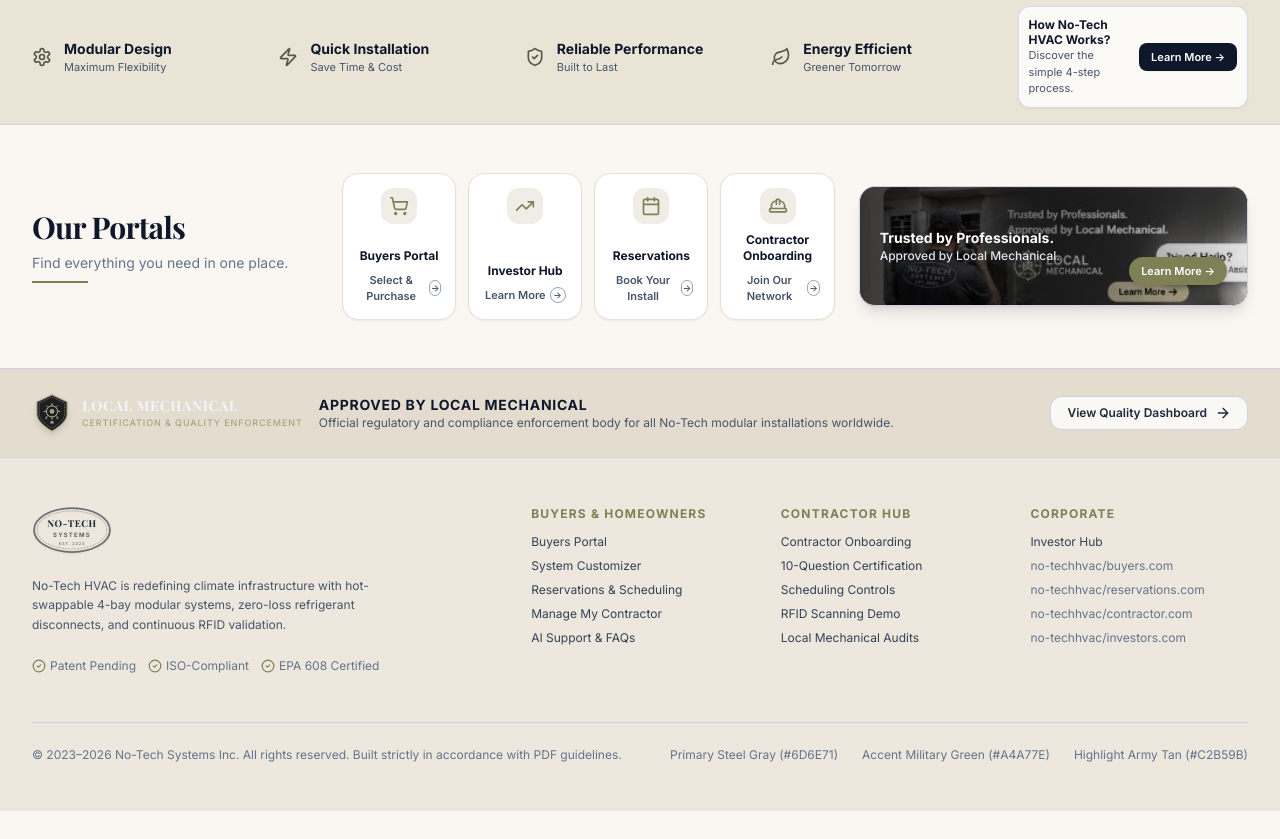
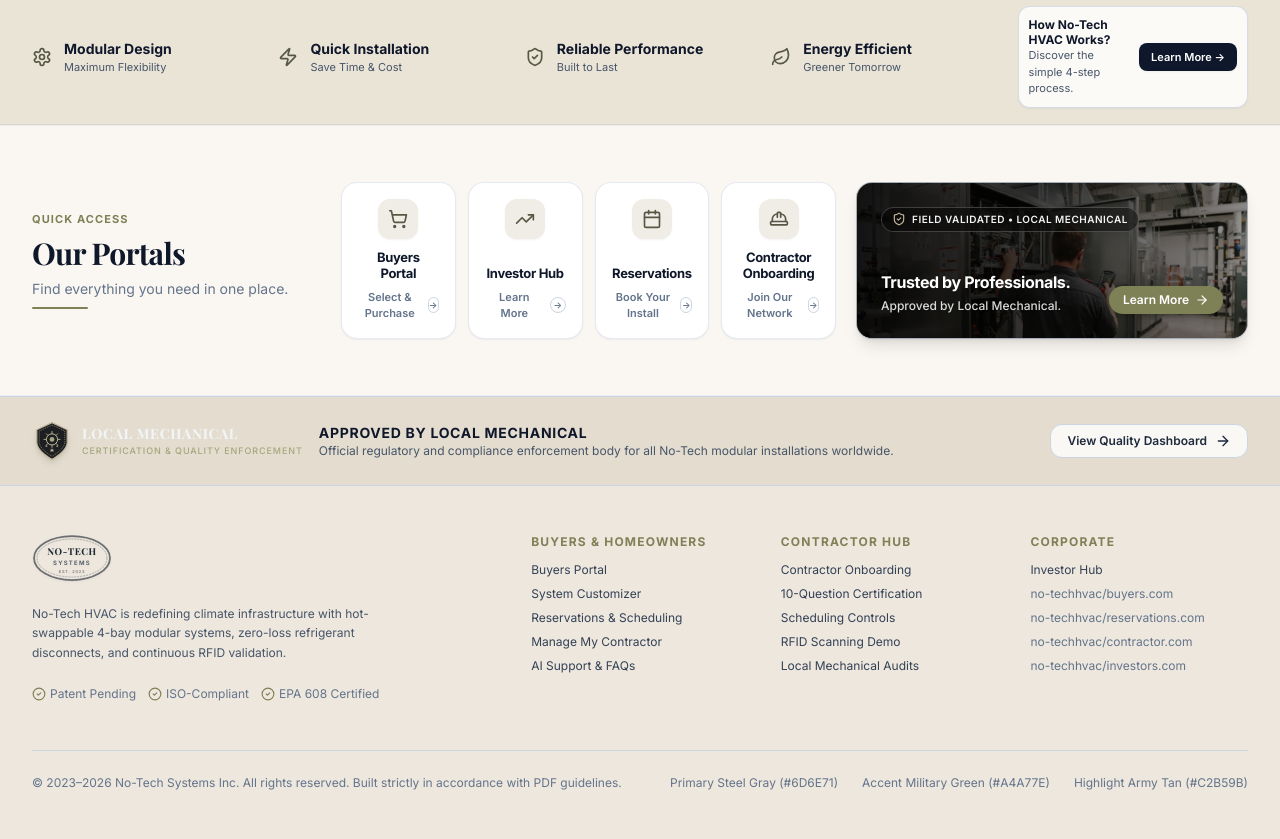
Before and after one commit to Chandan-rajbhar/HVAC-website, a React (Vite) app: page / in a window 1280 px wide. Shown: the part 1080-1919 px from the top of the page. Before the commit the page ends 1891 px from the top, so only its background shows below. Built offline with nearby package versions, Linux system fonts and the light colour scheme; a web font is replaced by a local one.

Commit message:
feat-update

```diff
--- a/src/pages/HomePage.jsx
+++ b/src/pages/HomePage.jsx
@@ -573,34 +573,34 @@ export default function HomePage() {
       </section>
 
       {/* ===================== OUR PORTALS & LOCAL MECHANICAL ===================== */}
-      {/* Light ivory/cream background with portals and technician card */}
-      <section className="bg-[#FAF7F2] dark:bg-[#121315] py-12 text-slate-900 dark:text-slate-100 transition-colors">
+      <section className="bg-[#FAF7F2] dark:bg-[#121315] py-12 sm:py-14 text-slate-900 dark:text-slate-100 transition-colors border-y border-slate-200/60 dark:border-white/5">
         <div className="max-w-[1480px] mx-auto px-4 sm:px-6 lg:px-8">
-          <div className="grid grid-cols-1 lg:grid-cols-12 gap-6 items-center">
+          <div className="grid grid-cols-1 lg:grid-cols-12 gap-5 items-stretch">
 
             {/* Left Header */}
-            <div className="lg:col-span-3 space-y-2">
+            <div className="lg:col-span-3 flex flex-col justify-center space-y-2">
+              <span className="text-[11px] font-bold uppercase tracking-widest text-[#7E8056] dark:text-[#C2B59B]">Quick Access</span>
               <h3 className="text-2xl sm:text-3xl font-bold font-serif text-slate-900 dark:text-white tracking-tight">Our Portals</h3>
-              <p className="text-xs sm:text-sm text-slate-500 dark:text-slate-400">Find everything you need in one place.</p>
-              <div className="h-0.5 w-14 bg-[#7E8056] dark:bg-[#C2B59B] mt-1" />
+              <p className="text-xs sm:text-sm text-slate-500 dark:text-slate-400 leading-relaxed">Find everything you need in one place.</p>
+              <div className="h-0.5 w-14 bg-[#7E8056] dark:bg-[#C2B59B] mt-1 rounded-full" />
             </div>
 
             {/* Center: 4 Portals Cards */}
-            <div className="lg:col-span-5 grid grid-cols-2 sm:grid-cols-4 lg:grid-cols-4 gap-3">
+            <div className="lg:col-span-5 grid grid-cols-2 sm:grid-cols-4 gap-3">
 
               {/* Portal 1: Buyers Portal */}
               <Link
                 to="/buyers"
-                className="group p-3.5 rounded-2xl bg-white dark:bg-[#1E2125] border border-[#E6E0D6] dark:border-white/10 shadow-sm hover:shadow-md transition-all duration-200 flex flex-col justify-between text-center items-center hover:-translate-y-0.5"
+                className="group p-4 rounded-2xl bg-white dark:bg-[#1A1D21] border border-slate-200/90 dark:border-white/10 hover:border-[#7E8056]/60 dark:hover:border-[#7E8056]/60 shadow-sm hover:shadow-xl transition-all duration-300 flex flex-col justify-between text-center items-center hover:-translate-y-1 min-h-[155px]"
               >
-                <div className="w-9 h-9 rounded-xl bg-[#F0EDE6] dark:bg-white/10 text-[#555845] dark:text-[#A4A77E] flex items-center justify-center mb-2 group-hover:scale-110 transition-transform">
-                  <ShoppingCart className="w-5 h-5 text-[#7E8056] dark:text-[#A4A77E]" />
+                <div className="w-10 h-10 rounded-xl bg-[#F0EDE6] dark:bg-white/[0.07] text-[#555845] dark:text-[#C2B59B] flex items-center justify-center mb-2.5 group-hover:scale-110 group-hover:bg-[#7E8056] group-hover:text-white dark:group-hover:bg-[#7E8056] dark:group-hover:text-white transition-all duration-300 shadow-sm">
+                  <ShoppingCart className="w-5 h-5" />
                 </div>
                 <div>
-                  <h4 className="text-xs font-bold text-slate-900 dark:text-white">Buyers Portal</h4>
-                  <div className="mt-2 inline-flex items-center gap-1 text-[11px] font-semibold text-slate-600 dark:text-slate-300 group-hover:text-black dark:group-hover:text-white">
+                  <h4 className="text-xs sm:text-[13px] font-bold text-slate-900 dark:text-white tracking-tight">Buyers Portal</h4>
+                  <div className="mt-2 inline-flex items-center gap-1.5 text-[11px] font-semibold text-slate-500 dark:text-slate-400 group-hover:text-[#7E8056] dark:group-hover:text-[#C2B59B] transition-colors">
                     <span>Select & Purchase</span>
-                    <span className="w-4 h-4 rounded-full border border-slate-400 dark:border-slate-500 flex items-center justify-center text-[9px] group-hover:border-black dark:group-hover:border-white">→</span>
+                    <span className="w-4 h-4 rounded-full border border-slate-300 dark:border-white/20 flex items-center justify-center text-[9px] group-hover:border-[#7E8056] group-hover:bg-[#7E8056] group-hover:text-white transition-all">→</span>
                   </div>
                 </div>
               </Link>
@@ -608,16 +608,16 @@ export default function HomePage() {
               {/* Portal 2: Investor Hub */}
               <Link
                 to="/investor"
-                className="group p-3.5 rounded-2xl bg-white dark:bg-[#1E2125] border border-[#E6E0D6] dark:border-white/10 shadow-sm hover:shadow-md transition-all duration-200 flex flex-col justify-between text-center items-center hover:-translate-y-0.5"
+                className="group p-4 rounded-2xl bg-white dark:bg-[#1A1D21] border border-slate-200/90 dark:border-white/10 hover:border-[#7E8056]/60 dark:hover:border-[#7E8056]/60 shadow-sm hover:shadow-xl transition-all duration-300 flex flex-col justify-between text-center items-center hover:-translate-y-1 min-h-[155px]"
               >
-                <div className="w-9 h-9 rounded-xl bg-[#F0EDE6] dark:bg-white/10 text-[#555845] dark:text-[#A4A77E] flex items-center justify-center mb-2 group-hover:scale-110 transition-transform">
-                  <TrendingUp className="w-5 h-5 text-[#7E8056] dark:text-[#A4A77E]" />
+                <div className="w-10 h-10 rounded-xl bg-[#F0EDE6] dark:bg-white/[0.07] text-[#555845] dark:text-[#C2B59B] flex items-center justify-center mb-2.5 group-hover:scale-110 group-hover:bg-[#7E8056] group-hover:text-white dark:group-hover:bg-[#7E8056] dark:group-hover:text-white transition-all duration-300 shadow-sm">
+                  <TrendingUp className="w-5 h-5" />
                 </div>
                 <div>
-                  <h4 className="text-xs font-bold text-slate-900 dark:text-white">Investor Hub</h4>
-                  <div className="mt-2 inline-flex items-center gap-1 text-[11px] font-semibold text-slate-600 dark:text-slate-300 group-hover:text-black dark:group-hover:text-white">
+                  <h4 className="text-xs sm:text-[13px] font-bold text-slate-900 dark:text-white tracking-tight">Investor Hub</h4>
+                  <div className="mt-2 inline-flex items-center gap-1.5 text-[11px] font-semibold text-slate-500 dark:text-slate-400 group-hover:text-[#7E8056] dark:group-hover:text-[#C2B59B] transition-colors">
                     <span>Learn More</span>
-                    <span className="w-4 h-4 rounded-full border border-slate-400 dark:border-slate-500 flex items-center justify-center text-[9px] group-hover:border-black dark:group-hover:border-white">→</span>
+                    <span className="w-4 h-4 rounded-full border border-slate-300 dark:border-white/20 flex items-center justify-center text-[9px] group-hover:border-[#7E8056] group-hover:bg-[#7E8056] group-hover:text-white transition-all">→</span>
                   </div>
                 </div>
               </Link>
@@ -625,16 +625,16 @@ export default function HomePage() {
               {/* Portal 3: Reservations */}
               <Link
                 to="/reservations"
-                className="group p-3.5 rounded-2xl bg-white dark:bg-[#1E2125] border border-[#E6E0D6] dark:border-white/10 shadow-sm hover:shadow-md transition-all duration-200 flex flex-col justify-between text-center items-center hover:-translate-y-0.5"
+                className="group p-4 rounded-2xl bg-white dark:bg-[#1A1D21] border border-slate-200/90 dark:border-white/10 hover:border-[#7E8056]/60 dark:hover:border-[#7E8056]/60 shadow-sm hover:shadow-xl transition-all duration-300 flex flex-col justify-between text-center items-center hover:-translate-y-1 min-h-[155px]"
               >
-                <div className="w-9 h-9 rounded-xl bg-[#F0EDE6] dark:bg-white/10 text-[#555845] dark:text-[#A4A77E] flex items-center justify-center mb-2 group-hover:scale-110 transition-transform">
-                  <Calendar className="w-5 h-5 text-[#7E8056] dark:text-[#A4A77E]" />
+                <div className="w-10 h-10 rounded-xl bg-[#F0EDE6] dark:bg-white/[0.07] text-[#555845] dark:text-[#C2B59B] flex items-center justify-center mb-2.5 group-hover:scale-110 group-hover:bg-[#7E8056] group-hover:text-white dark:group-hover:bg-[#7E8056] dark:group-hover:text-white transition-all duration-300 shadow-sm">
+                  <Calendar className="w-5 h-5" />
                 </div>
                 <div>
-                  <h4 className="text-xs font-bold text-slate-900 dark:text-white">Reservations</h4>
-                  <div className="mt-2 inline-flex items-center gap-1 text-[11px] font-semibold text-slate-600 dark:text-slate-300 group-hover:text-black dark:group-hover:text-white">
+                  <h4 className="text-xs sm:text-[13px] font-bold text-slate-900 dark:text-white tracking-tight">Reservations</h4>
+                  <div className="mt-2 inline-flex items-center gap-1.5 text-[11px] font-semibold text-slate-500 dark:text-slate-400 group-hover:text-[#7E8056] dark:group-hover:text-[#C2B59B] transition-colors">
                     <span>Book Your Install</span>
-                    <span className="w-4 h-4 rounded-full border border-slate-400 dark:border-slate-500 flex items-center justify-center text-[9px] group-hover:border-black dark:group-hover:border-white">→</span>
+                    <span className="w-4 h-4 rounded-full border border-slate-300 dark:border-white/20 flex items-center justify-center text-[9px] group-hover:border-[#7E8056] group-hover:bg-[#7E8056] group-hover:text-white transition-all">→</span>
                   </div>
                 </div>
               </Link>
@@ -642,16 +642,16 @@ export default function HomePage() {
               {/* Portal 4: Contractor Onboarding */}
               <Link
                 to="/contractor"
-                className="group p-3.5 rounded-2xl bg-white dark:bg-[#1E2125] border border-[#E6E0D6] dark:border-white/10 shadow-sm hover:shadow-md transition-all duration-200 flex flex-col justify-between text-center items-center hover:-translate-y-0.5"
+                className="group p-4 rounded-2xl bg-white dark:bg-[#1A1D21] border border-slate-200/90 dark:border-white/10 hover:border-[#7E8056]/60 dark:hover:border-[#7E8056]/60 shadow-sm hover:shadow-xl transition-all duration-300 flex flex-col justify-between text-center items-center hover:-translate-y-1 min-h-[155px]"
               >
-                <div className="w-9 h-9 rounded-xl bg-[#F0EDE6] dark:bg-white/10 text-[#555845] dark:text-[#A4A77E] flex items-center justify-center mb-2 group-hover:scale-110 transition-transform">
-                  <HardHat className="w-5 h-5 text-[#7E8056] dark:text-[#A4A77E]" />
+                <div className="w-10 h-10 rounded-xl bg-[#F0EDE6] dark:bg-white/[0.07] text-[#555845] dark:text-[#C2B59B] flex items-center justify-center mb-2.5 group-hover:scale-110 group-hover:bg-[#7E8056] group-hover:text-white dark:group-hover:bg-[#7E8056] dark:group-hover:text-white transition-all duration-300 shadow-sm">
+                  <HardHat className="w-5 h-5" />
                 </div>
                 <div>
-                  <h4 className="text-xs font-bold text-slate-900 dark:text-white">Contractor Onboarding</h4>
-                  <div className="mt-2 inline-flex items-center gap-1 text-[11px] font-semibold text-slate-600 dark:text-slate-300 group-hover:text-black dark:group-hover:text-white">
+                  <h4 className="text-xs sm:text-[13px] font-bold text-slate-900 dark:text-white tracking-tight">Contractor Onboarding</h4>
+                  <div className="mt-2 inline-flex items-center gap-1.5 text-[11px] font-semibold text-slate-500 dark:text-slate-400 group-hover:text-[#7E8056] dark:group-hover:text-[#C2B59B] transition-colors">
                     <span>Join Our Network</span>
-                    <span className="w-4 h-4 rounded-full border border-slate-400 dark:border-slate-500 flex items-center justify-center text-[9px] group-hover:border-black dark:group-hover:border-white">→</span>
+                    <span className="w-4 h-4 rounded-full border border-slate-300 dark:border-white/20 flex items-center justify-center text-[9px] group-hover:border-[#7E8056] group-hover:bg-[#7E8056] group-hover:text-white transition-all">→</span>
                   </div>
                 </div>
               </Link>
@@ -659,41 +659,48 @@ export default function HomePage() {
             </div>
 
             {/* Right: Wide Technician & Local Mechanical Card */}
-            <div className="lg:col-span-4">
-              <div className="relative rounded-2xl overflow-hidden shadow-lg border border-slate-300 dark:border-[#3E4249] bg-[#1E2024] text-white p-4 sm:p-5 flex items-center justify-between min-h-[120px]">
-
-                {/* Background Technician Photo from Image */}
-                <div className="absolute inset-0">
+            <div className="lg:col-span-4 flex">
+              <Link
+                to="/local-mechanical"
+                className="group relative w-full rounded-2xl overflow-hidden shadow-lg hover:shadow-2xl border border-slate-300/80 dark:border-white/15 hover:border-[#7E8056]/80 dark:hover:border-[#C2B59B]/60 bg-[#16181B] text-white p-5 sm:p-6 flex flex-col justify-between min-h-[155px] transition-all duration-300 hover:-translate-y-0.5"
+              >
+                {/* Background Technician Photo */}
+                <div className="absolute inset-0 overflow-hidden">
                   <img
-                    src="/images/slices/technician-portals-card.jpg"
-                    alt="Technician inspecting No-Tech unit"
-                    className="w-full h-full object-cover object-center brightness-90"
+                    src="/images/technician-mechanical-room.jpg"
+                    alt="HVAC Technician inspecting mechanical cabinet"
+                    className="w-full h-full object-cover object-[center_28%] group-hover:scale-105 transition-transform duration-700 ease-out brightness-95"
                   />
-                  <div className="absolute inset-0 bg-gradient-to-r from-black/75 via-black/45 to-transparent" />
+                  {/* High contrast gradient overlay for crisp text readability */}
+                  <div className="absolute inset-0 bg-gradient-to-r from-black/90 via-black/65 to-black/25" />
+                  <div className="absolute inset-0 bg-black/15" />
                 </div>
 
-                {/* Overlaid Content */}
-                <div className="relative z-10 space-y-2 max-w-[280px]">
-                  <div>
-                    <h4 className="text-xs sm:text-sm font-bold text-white leading-tight">
+                {/* Top Badge */}
+                <div className="relative z-10 flex items-center justify-between gap-2">
+                  <div className="inline-flex items-center gap-1.5 px-2.5 py-1 rounded-full bg-black/40 backdrop-blur-md border border-white/20 text-[10px] font-semibold text-white/95 uppercase tracking-wider">
+                    <ShieldCheck className="w-3.5 h-3.5 text-[#C2B59B]" />
+                    <span>Field Validated • Local Mechanical</span>
+                  </div>
+                </div>
+
+                {/* Main Content & CTA */}
+                <div className="relative z-10 mt-3 sm:mt-4 flex flex-col sm:flex-row sm:items-end justify-between gap-3">
+                  <div className="space-y-1 max-w-[280px]">
+                    <h4 className="text-sm sm:text-base font-bold text-white leading-snug tracking-tight drop-shadow-sm">
                       Trusted by Professionals.
                     </h4>
-                    <p className="text-[11px] sm:text-xs text-slate-200 font-medium">
+                    <p className="text-xs text-white/85 font-medium drop-shadow-sm">
                       Approved by Local Mechanical.
                     </p>
                   </div>
+
+                  <span className="inline-flex items-center gap-1.5 px-3.5 py-1.5 rounded-full bg-[#7E8056] group-hover:bg-[#6c6e49] text-white font-semibold text-xs transition-all shadow-md group-hover:shadow-lg whitespace-nowrap self-start sm:self-auto group-hover:translate-x-0.5">
+                    <span>Learn More</span>
+                    <ArrowRight className="w-3.5 h-3.5" />
+                  </span>
                 </div>
-
-                <div className="relative z-10 self-end">
-                  <Link
-                    to="/local-mechanical"
-                    className="inline-flex items-center gap-1 px-3 py-1.5 rounded-full bg-[#7E8056] hover:bg-[#6c6e49] text-white font-semibold text-[11px] transition-all shadow-md"
-                  >
-                    <span>Learn More →</span>
-                  </Link>
-                </div>
-
-              </div>
+              </Link>
             </div>
 
           </div>
```
Also changed, not shown: public/images/slices/technician-portals-card.jpg, public/images/technician-mechanical-room.jpg (added), 1 other file (tests, documents, lock files or other folders).
